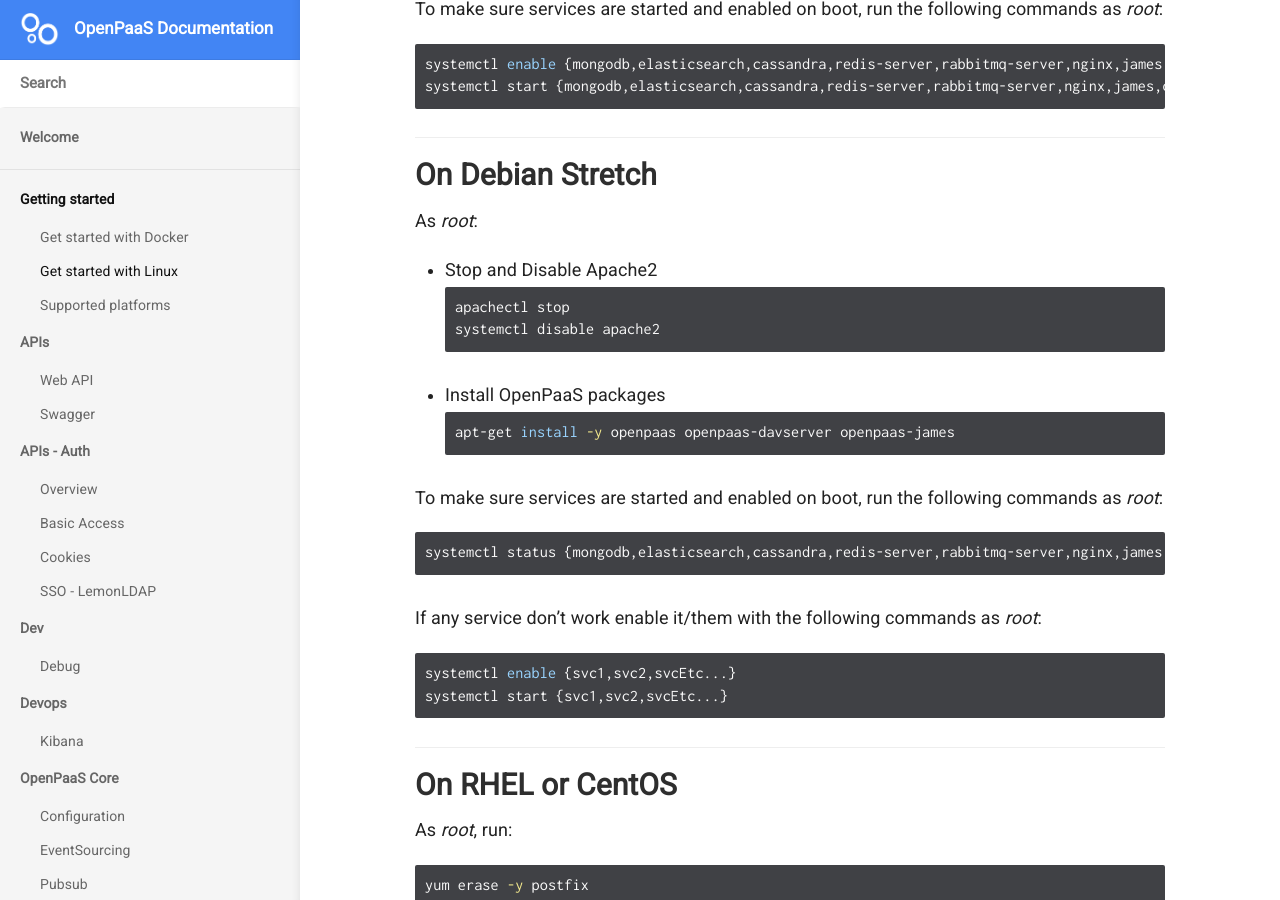
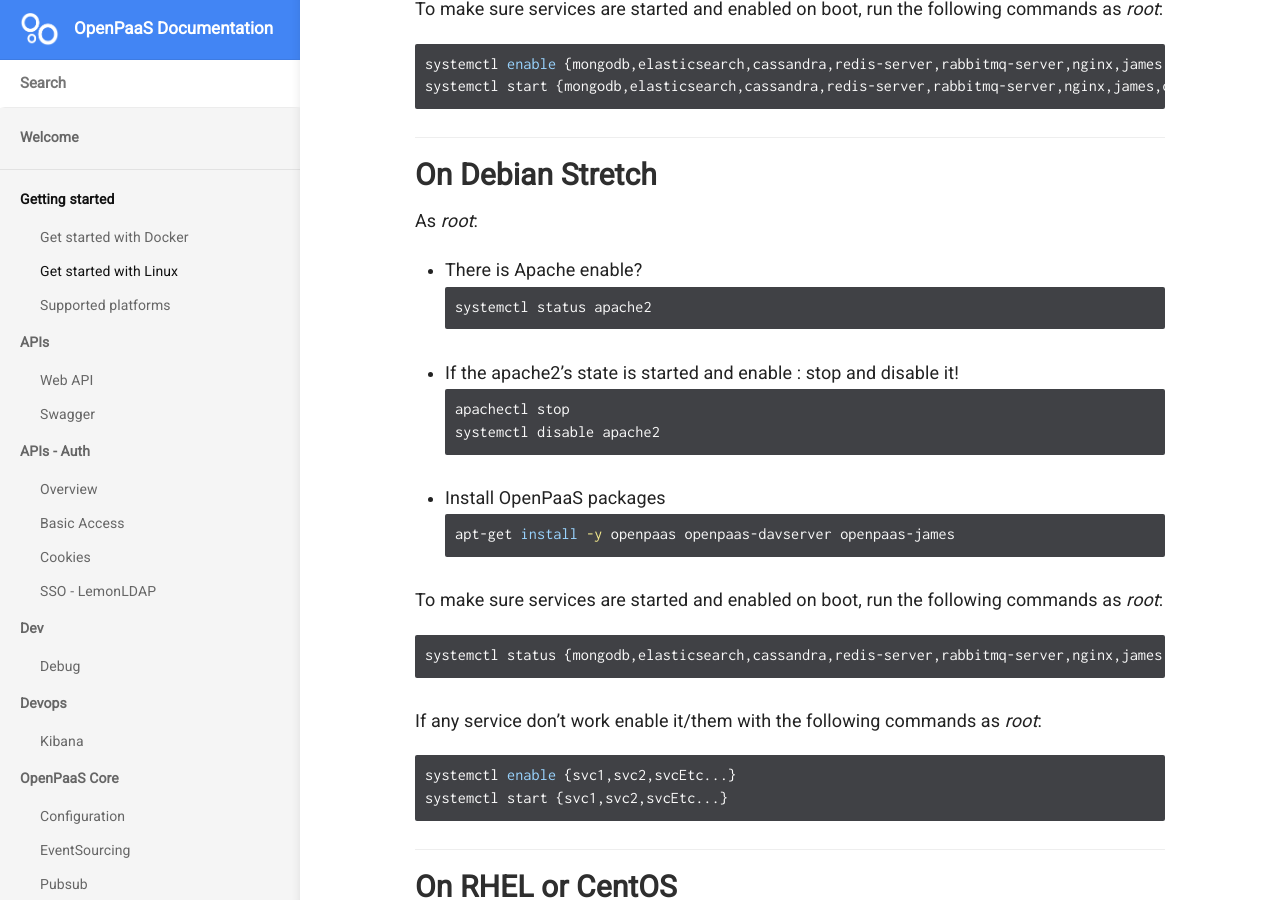
Before and after one commit to linagora/openpaas-doc, a Jekyll site: the page built from _docs/getting-started/linux.md, in a window 1280 px wide and 900 px high, scrolled down 2395 px. Built offline with Jekyll 4.4.1, drawn with Linux system fonts in a browser that asks for light colours; nearby versions of some CDN libraries; a script that is not in the unit is left out.

Commit message:
Modify Install for Debian Stretch:     - Test if Apache2 is enable and start     - If true, Stop and Deactivation Apache2 before installation     - Delete lines about open-jdk8, not necesseary at all.     - Test if services are correctly loaded     - If false : a little how-to for activation one or more services

````diff
--- a/_docs/getting-started/linux.md
+++ b/_docs/getting-started/linux.md
@@ -82,7 +82,13 @@
 
 As _root_:
 
-- Stop and Disable Apache2
+- There is Apache enable?
+```bash
+systemctl status apache2
+```
+
+
+- If the apache2's state is started and enable : stop and disable it!
 ```bash
 apachectl stop
 systemctl disable apache2
````
